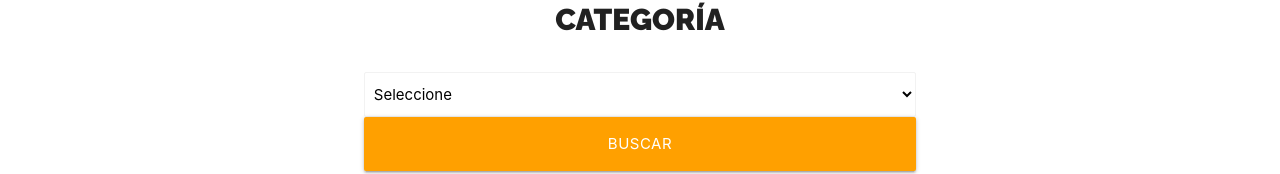
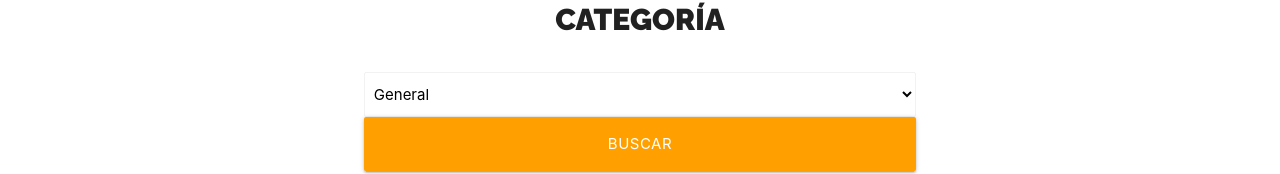
Before and after one commit to crosscay/buscador-de-noticias-con-un-api-react-js, a React (Create React App) app: page / in a window 1280 px wide. Shown: the part 160-334 px from the top of the page. Built offline with nearby package versions, Linux system fonts and the light colour scheme.

Commit message:
mostrando las categorias en el select

```diff
--- a/src/components/Formulario.js
+++ b/src/components/Formulario.js
@@ -4,8 +4,18 @@
 
 const Formulario = () => {
 
+    const OPCIONES = [
+        { value: 'general', label: 'General' },
+        { value: 'business', label: 'Negocios' },
+        { value: 'entertainment', label: 'Entretenimiento' },
+        { value: 'health', label: 'Salud' },
+        { value: 'science', label: 'Ciencia' },
+        { value: 'sports', label: 'Deporates' },
+        { value: 'technology', label: 'Tegnologia' }
+    ]
+
     // utilizar custom hook
-    const [ categoria, SelectNoticias ] = useSelect();
+    const [ categoria, SelectNoticias ] = useSelect('general', OPCIONES);
 
     return (
         <div className={`${styles.buscador} row`}>
--- a/src/hooks/useSelect.js
+++ b/src/hooks/useSelect.js
@@ -3,13 +3,22 @@
 const useSelect = (stateInicial, opciones) => {
 
     // state del custom hokk
-    const [state, actualizarState ] = useState('');
+    const [state, actualizarState ] = useState(stateInicial);
 
    const SelectNoticias = () => (
        <select
             className="browser-default"
+            value={state}
+            onChange={e => actualizarState(e.target.value)}
        >
-           <option value="">Seleccione</option>
+           {opciones.map(opcion => (
+               <option
+               key={opcion.value}
+               value={opcion.value}
+               >
+                   {opcion.label}
+               </option>
+           ))}
        </select>
    )
 
```
